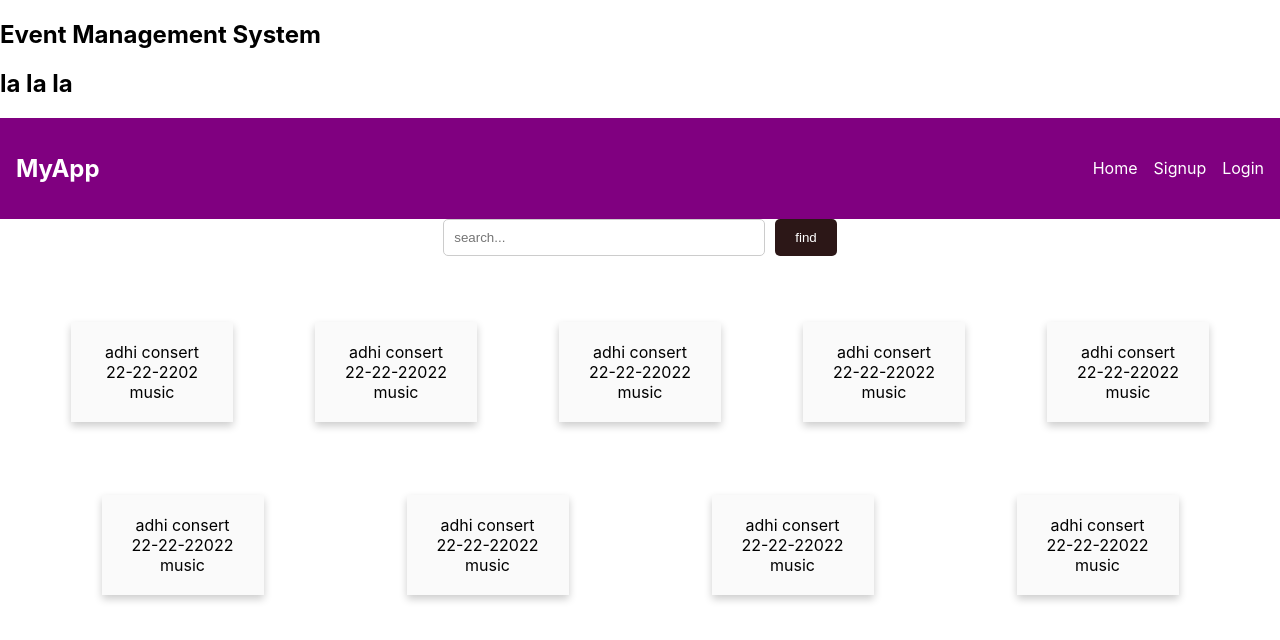
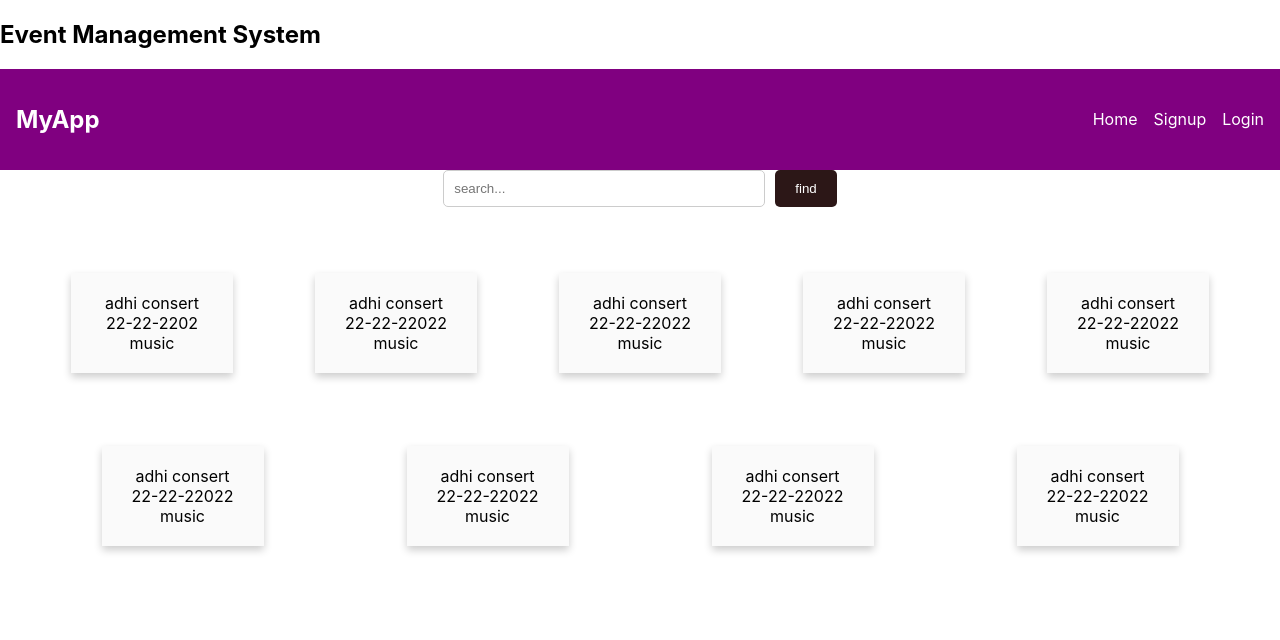
Before and after one commit to pavankalyan-22/Event-Management-System, a React (Create React App) app in the folder Front-end/myapp/: page / in a window 1280 px wide. Shown: the top 640 px of the page. Built offline with nearby package versions, Linux system fonts and the light colour scheme.

Commit message:
another check

```diff
--- a/Front-end/myapp/src/homeComponent/Homepage.jsx
+++ b/Front-end/myapp/src/homeComponent/Homepage.jsx
@@ -7,7 +7,6 @@ export class homepage extends Component {
 			<>
 				<div>
 					<h2>Event Management System</h2>
-					<h2>la la la </h2>
 				</div>
 				<NavBar />
 			</>
```
